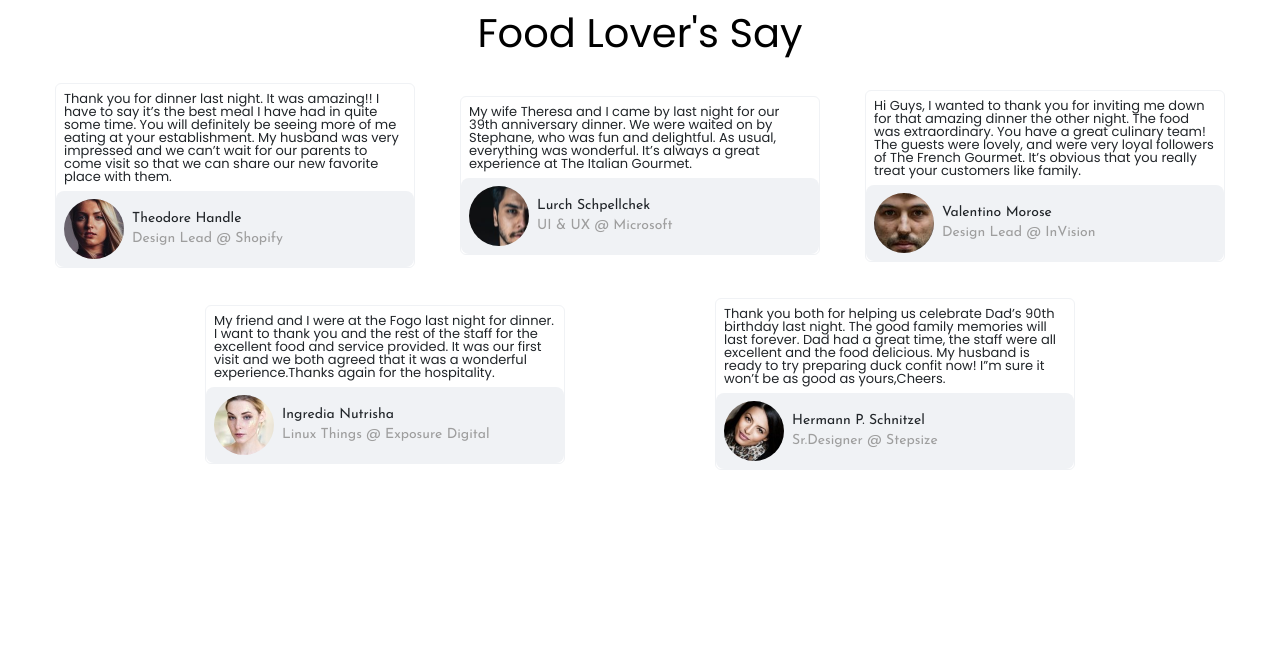
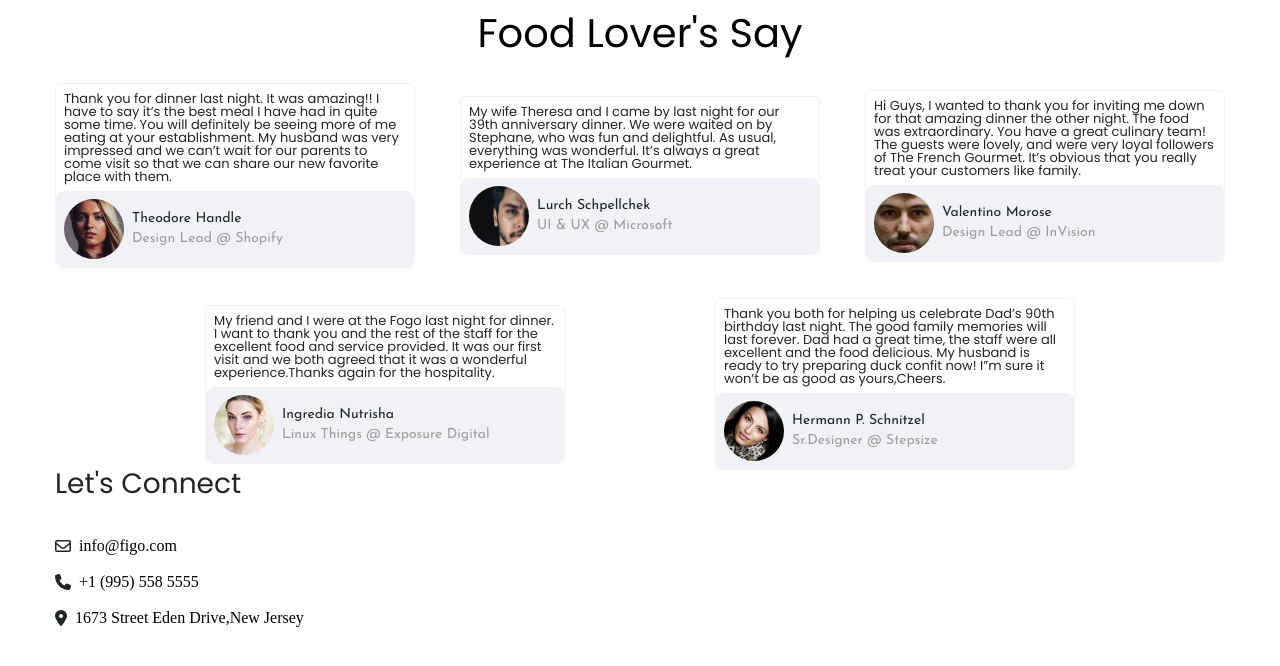
Before and after one commit to giorgi-acharadze/MyProject, a plain HTML site: page index.html in a window 1280 px wide. Shown: the part 3567-4233 px from the top of the page. Before the commit the page ends 4037 px from the top, so only its background shows below. Drawn offline with nearby package versions, Linux system fonts and the light colour scheme.

Commit message:
edit lil bit contact-info

```diff
--- a/index.html
+++ b/index.html
@@ -5,6 +5,7 @@
         <meta http-equiv="X-UA-Compatible" content="IE=edge" />
         <meta name="viewport" content="width=device-width, initial-scale=1.0" />
         <title>My Final Project</title>
+        <script src="https://kit.fontawesome.com/262dfc917b.js" crossorigin="anonymous"></script>
         <link rel="preconnect" href="https://fonts.googleapis.com" />
         <link rel="preconnect" href="https://fonts.gstatic.com" crossorigin />
         <link
@@ -455,6 +456,35 @@
         <!-- testimonial-section ends!... -->
         <!-- contact-section starts!.... -->
         <section id="contact">
+            <div class="contact-wrapper">
+                <div class="form-box">
+                    <div class="left-box">
+                            <h1>Let's Connect</h1>
+                        <div class="info-box">
+                            <div class="mail">
+                                <i class="fa-regular fa-envelope"></i>
+                                <a class="contact-a" href="mailto:info@figo.com">
+                                    info@figo.com
+                                  </a>
+                            </div>
+                            <div class="phone">
+                                <i class="fa-solid fa-phone"></i>
+                                <h4>+1 (995) 558 5555</h4>
+                            </div>
+                            <div class="location">
+                                <i class="fa-solid fa-location-dot"></i>
+                                <a href="https://www.google.com/maps/d/viewer?mid=1FFaKrvIFKZEYgvP-QnIfyWXzcc0&hl=en_US&ll=-8.672181500303457%2C115.14565550000002&z=19">
+                                    1673 Street Eden Drive,New Jersey
+                                </a>
+
+                            </div>
+
+                        </div>
+
+                    </div>
+
+                </div>
+            </div>
 
         </section>
 
--- a/scss/_style.scss
+++ b/scss/_style.scss
@@ -358,3 +358,56 @@ header {
         }
     }
 }
+// testimonial-section ends!!...>
+// contact-section starts!....>
+#contact {
+    @extend %mycontainer;
+    .contact-wrapper {
+        .form-box {
+            width: 400px;
+            height: 600px;
+            .left-box {
+                @include d-flex(flex, center, flex-start);
+                flex-direction: column;
+                h1 {
+                    font-size: 28px;
+                    font-family: "Poppins", sans-serif;
+                    margin-bottom: 30px;
+                }
+                .mail {
+                    @include d-flex(flex, start, center);
+                    margin-top: 10px;
+                    margin-bottom: 20px;
+                    cursor: pointer;
+                    .fa-regular {
+                        margin-right: 8px;
+                    }
+                    a {
+                        color: black;
+                    }
+                }
+                .phone {
+                    @include d-flex(flex, start, center);
+                    margin-bottom: 20px;
+                    cursor: pointer;
+                    .fa-solid {
+                        margin-right: 8px;
+                    }
+                    h4 {
+                        color: black;
+                    }
+                }
+                .location {
+                    @include d-flex(flex, start, center);
+                    cursor: pointer;
+                    .fa-solid {
+                        margin-right: 8px;
+                    }
+                    a {
+                        color: black;
+                    }
+                }
+            }
+        }
+    }
+}
```
Also changed, not shown: css/global.css, 1 other file.
